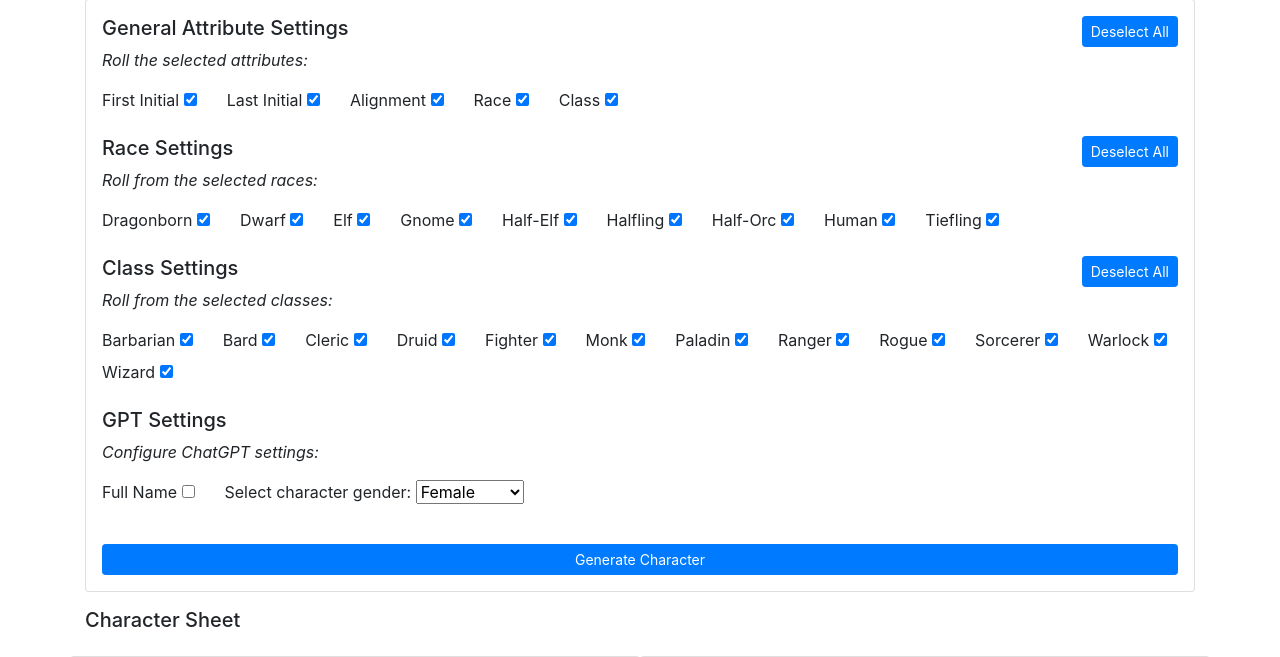
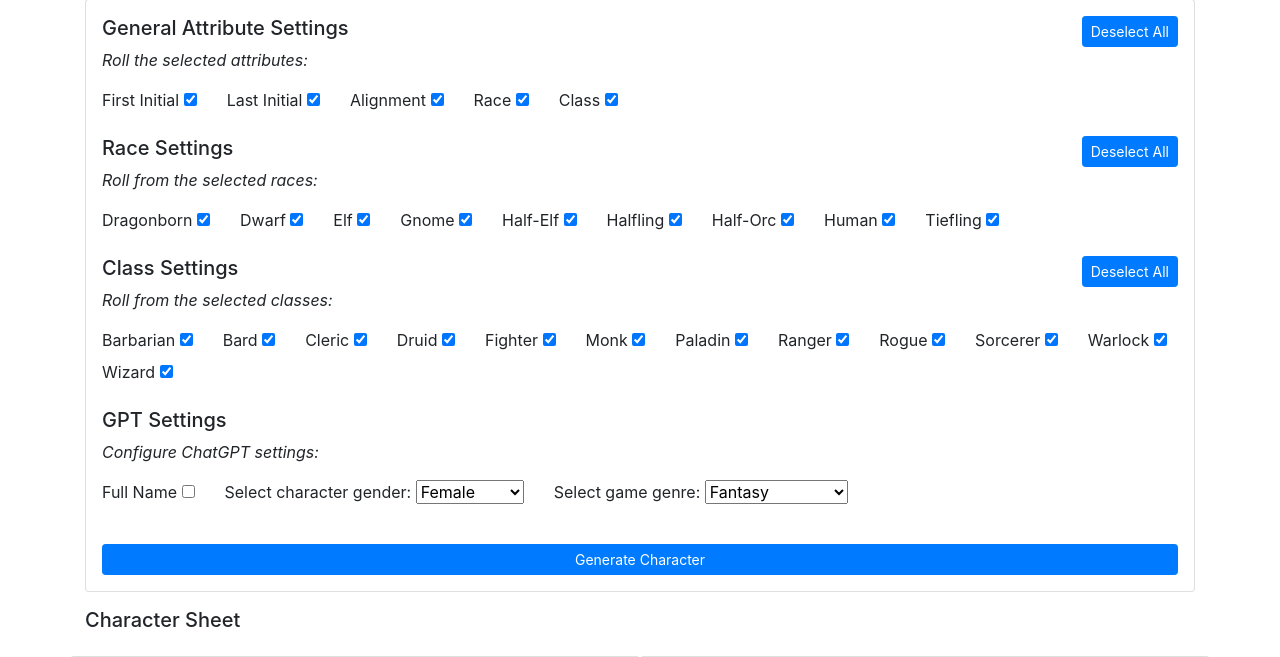
Before and after one commit to gregwht/npcgacha, a Flask app: page / in a window 1280 px wide. Shown: the part 156-813 px from the top of the page. Run offline with Flask 3, Linux system fonts and the light colour scheme; some libraries are stand-ins or nearby versions.

Commit message:
Genre and bugfixes
Reimplemented genre selection in GPT settings.
Fixed bug where races weren't being rolled from selected races.
Fixed bug where checking Full Name under GPT settings wouldn't alter the character sheet.

```diff
--- a/app.py
+++ b/app.py
@@ -28,15 +28,15 @@ character = {
 }
 
 # Genres
-# genres = [
-#     'Fantasy',
-#     'Dark Academia',
-#     'Eldritch Horror',
-#     'Modern Day',
-#     'Sci-Fi',
-#     'Victorian Gothic',
-#     'Western'
-# ]
+genres = [
+    'Fantasy',
+    'Dark Academia',
+    'Eldritch Horror',
+    'Modern Day',
+    'Sci-Fi',
+    'Victorian Gothic',
+    'Western'
+]
 
 genders = [
     'Female',
@@ -177,13 +177,13 @@ def roll_race(previous=None):
     if previous is not None:
         while True:
             # Select a race by rolling a number between 0 and the length of the races list
-            race = random.choice(races)
+            race = random.choice(selected_races)
             if race != previous:
                 break
 
     else:
         # Select a race by rolling a number between 0 and the length of the races list
-        race = random.choice(races)
+        race = random.choice(selected_races)
 
     return race
 
@@ -206,9 +206,9 @@ def roll_class(previous=None):
 
 
 # Generate Name using ChatGPT
-def generate_gpt_name(first_initial, last_initial, gender):
+def generate_gpt_name(genre, first_initial, last_initial, gender):
 
-    prompt = f"I am playing a tabletop RPG game. Please generate a name for my character. The first name should begin with the letter {first_initial} and the last name should begin with the letter {last_initial}. Their gender is {gender}. Please only write the name itself -- do not write 'First Name:' or 'Last Name:'."
+    prompt = f"I am playing a tabletop RPG game in the {genre} genre. Please generate a name for my character. The first name should begin with the letter {first_initial} and the last name should begin with the letter {last_initial}. Their gender is {gender}. Please only write the name itself -- do not write 'First Name:' or 'Last Name:'."
 
     response = client.chat.completions.create(
         model = "gpt-3.5-turbo",
@@ -225,6 +225,7 @@ def generate_gpt_name(first_initial, last_initial, gender):
 @app.route('/', methods=['GET', 'POST'])
 def index():
     global selected_classes
+    global selected_races
 
     if request.method == 'POST':
 
@@ -283,9 +284,11 @@ def index():
 
             # Generate GPT
             if request_data.get('gptNameChecked'):
+                genre = request_data.get('genreSelected')
+                print("Genre:", genre)
                 gender = request_data.get('genderSelected')
                 print("Gender:", gender)
-                character['gpt_name'] = generate_gpt_name(character['first_initial'], character['last_initial'], gender)
+                character['gpt_name'] = generate_gpt_name(genre, character['first_initial'], character['last_initial'], gender)
 
             # Return updated character attributes as JSON response
             return jsonify(character)
@@ -293,29 +296,7 @@ def index():
             return jsonify({'error': 'Invalid request data. Expected JSON data.'}), 400
 
     else:
-        return render_template("index.html", races=races, classes=classes, genders=genders)
-
-
-# @app.route('/save-first-name', methods=['POST'])
-# def save_first_name():
-
-#     character["first_initial"] = request.json['data'] # Access the data sent from the frontend
-#     print("Received data:", character["first_initial"])
-
-#     print("Character:", character)
-
-#     return jsonify({'status': 'success', 'message': 'Data received successfully'})
-
-
-# @app.route('/save-last-name', methods=['POST'])
-# def save_last_name():
-
-#     character["last_initial"] = request.json['data'] # Access the data sent from the frontend
-#     print("Received data:", character["last_initial"])
-
-#     print("Character:", character)
-
-#     return jsonify({'status': 'success', 'message': 'Data received successfully'})
+        return render_template("index.html", races=races, classes=classes, genders=genders, genres=genres)
 
 
 @app.route('/save-first-name', methods=['POST'])
@@ -346,6 +327,7 @@ def generate_image():
     if request.is_json:
         request_data = request.get_json()
 
+        genre = request_data.get('genreSelected')
         gender = request_data.get('genderSelected')
         gpt_name = request_data.get('gptName')
         alignment = request_data.get('alignment')
@@ -357,7 +339,7 @@ def generate_image():
             model = "dall-e-3",
             # prompt = f"I am playing a game with a {genre} theme. Please generate a portrait of a character called {gpt_name}. Their alignment is {alignment} and their race is {race} and their class is {class_}. The alignment and race should influence how the character looks, but should not be written as text on the image. There should be no text on the image.",
             #
-            prompt = f"Please generate a colour portrait image of a single character from a tabletop RPG. They are a { race } { class_ } called { gpt_name }. Their gender is { gender }.  There should not be any text in the image at all. Please only generate the character and a background, no text. The portrait should be of the character's head and shoulders facing the camera. Make the character be standing in a suitable environment that they might be in during an adventure.",
+            prompt = f"Please generate a colour portrait image of a single character from a tabletop RPG. The genre of the game is { genre }. They are a { race } { class_ } called { gpt_name }. Their gender is { gender }.  There should not be any text in the image at all. Please only generate the character and a background, no text. The portrait should be of the character's head and shoulders facing the camera. Make the character be standing in a suitable environment that they might be in during an adventure.",
             size = "1024x1024",
             quality = "standard",
             n = 1,
--- a/static/js/script.js
+++ b/static/js/script.js
@@ -154,6 +154,7 @@ function sendSettings() {
     // Get GPT settings
     var gptNameChecked = document.getElementById('checkbox-gpt-name').checked;
     var genderSelected = document.getElementById('dropdown-gender').value;
+    var genreSelected = document.getElementById('dropdown-genre').value;
 
     // Send AJAX request to Flask backend
     fetch('/', {
@@ -172,6 +173,7 @@ function sendSettings() {
             checkedClasses: checkedClasses,
 
             gptNameChecked: gptNameChecked,
+            genreSelected: genreSelected,
             genderSelected: genderSelected
         })
     })
@@ -234,15 +236,15 @@ function alterCharacterSheet(){
 
     if (gptNameCheckbox.checked) {
         // Hide First Initial and Last Initial
-        document.getElementById('p-first-initial').style.display = 'none';
-        document.getElementById('p-last-initial').style.display = 'none';
+        document.getElementById('first-name').style.display = 'none';
+        document.getElementById('last-name').style.display = 'none';
         // Show Full Name
         document.getElementById('p-gpt-name').style.display = 'block';
 
     } else {
         // Show First Initial and Last Initial
-        document.getElementById('p-first-initial').style.display = 'block';
-        document.getElementById('p-last-initial').style.display = 'block';
+        document.getElementById('first-name').style.display = 'block';
+        document.getElementById('last-name').style.display = 'block';
 
         // Hide Full Name
         document.getElementById('p-gpt-name').style.display = 'none';
@@ -252,79 +254,6 @@ function alterCharacterSheet(){
 
 // SENDING USER-INPUTTED NAMES TO BACKEND
 document.addEventListener("DOMContentLoaded", function(){
-
-    // var inputFirstName = document.getElementById("input-first-name");
-    // var inputLastName = document.getElementById("input-last-name");
-
-    // // If user clicks off of the text input field, or presses enter when it is hilighted...
-    // inputFirstName.addEventListener("blur", sendFirstName);
-    // inputFirstName.addEventListener("keypress", function(e) {
-    //     if (e.key === "Enter"){
-    //         e.preventDefault(); // Prevent default action to stop form submission
-    //         sendFirstName();
-    //     }
-    // })
-    // inputLastName.addEventListener("blur", sendLastName);
-    // inputLastName.addEventListener("keypress", function(e) {
-    //     if (e.key === "Enter"){
-    //         e.preventDefault(); // Prevent default action to stop form submission
-    //         sendLastName();
-    //     }
-    // })
-
-    // function sendFirstName() {
-
-    //     var userFirstName = inputFirstName.value;
-
-    //     // Create XHR request
-    //     var xhr = new XMLHttpRequest();
-    //     xhr.open("POST", "/save-first-name", true);
-    //     xhr.setRequestHeader("Content-Type", "application/json");
-
-    //     // Define what happens on successful data submission
-    //     xhr.onload = function () {
-    //         if (xhr.status >= 200 && xhr.status < 300) {
-    //             console.log("Data sent successfully");
-    //         } else {
-    //             console.log("Error sending data");
-    //         }
-    //     };
-
-    //     // Define what happens in case of an error
-    //     xhr.onerror = function () {
-    //         console.log("Error sending data");
-    //     };
-
-    //     // Set up our request
-    //     xhr.send(JSON.stringify({data: userFirstName}));
-    // }
-
-    // function sendLastName() {
-
-    //     var userLastName = inputLastName.value;
-
-    //     // Create XHR request
-    //     var xhr = new XMLHttpRequest();
-    //     xhr.open("POST", "/save-last-name", true);
-    //     xhr.setRequestHeader("Content-Type", "application/json");
-
-    //     // Define what happens on successful data submission
-    //     xhr.onload = function () {
-    //         if (xhr.status >= 200 && xhr.status < 300) {
-    //             console.log("Data sent successfully");
-    //         } else {
-    //             console.log("Error sending data");
-    //         }
-    //     };
-
-    //     // Define what happens in case of an error
-    //     xhr.onerror = function () {
-    //         console.log("Error sending data");
-    //     };
-
-    //     // Set up our request
-    //     xhr.send(JSON.stringify({data: userLastName}));
-    // }
 
     const inputFirstName = document.getElementById("input-first-name");
     const inputLastName = document.getElementById("input-last-name");
@@ -417,12 +346,14 @@ function generateImage() {
     buttonGeneratePortrait.textContent = "Generating Portrait...";
 
     // Get information needed for image generation
+    var genreSelected = document.getElementById('dropdown-genre').value;
     var genderSelected = document.getElementById('dropdown-gender').value;
     var gptName = document.getElementById('gpt-name').textContent;
     var alignment = document.getElementById('alignment').textContent;
     var race = document.getElementById('race').textContent;
     var class_ = document.getElementById('class').textContent;
 
+    console.log('genreSelected:', genreSelected);
     console.log('genderSelected:', genderSelected);
     console.log('gptName:', gptName);
     console.log('alignment:', alignment);
@@ -436,7 +367,7 @@ function generateImage() {
             'Content-Type': 'application/json',
         },
         body: JSON.stringify({
-            // Maybe put gender, full name, alignment, and race here to send to backend
+            'genre': genreSelected,
             'gender': genderSelected,
             'gpt_name': gptName,
             'alignment': alignment,
--- a/templates/index.html
+++ b/templates/index.html
@@ -125,10 +125,14 @@
                                 {% endfor %}
                             </select>
                         </div>
-                        <!-- <div class="col-auto">
-                            <label for="checkbox-gpt-image" class="checbox-label">Portrait Image</label>
-                            <input type="checkbox" id="checkbox-gpt-image" name="checkbox-gpt-image" unchecked>
-                        </div> -->
+                        <div class="col-auto">
+                            <label for="dropdown-genre">Select game genre:</label>
+                            <select id="dropdown-genre" name="dropdown-genre">
+                                {% for genre in genres %}
+                                    <option value="{{ genre }}">{{ genre }}</option>
+                                {% endfor %}
+                            </select>
+                        </div>
                     </div>
                 </div>
 
@@ -152,7 +156,7 @@
                             <span class="font-weight-bold clickable-text" onclick="rerollAttribute('first-initial')">First Name:</span>
                             <span id="first-initial"></span>
                         </p> -->
-                        <div>
+                        <div id="first-name">
                             <label for="input-first-name">
                                 <span class="font-weight-bold clickable-text" onclick="rerollAttribute('first-initial')">First Name:</span>
                             </label>
@@ -162,7 +166,7 @@
                             <span class="font-weight-bold clickable-text" onclick="rerollAttribute('last-initial')">Last Name:</span>
                             <span id="last-initial"></span>
                         </p> -->
-                        <div>
+                        <div id="last-name">
                             <label for="input-last-name">
                                 <span class="font-weight-bold clickable-text" onclick="rerollAttribute('last-initial')">Last Name:</span>
                             </label>
```
